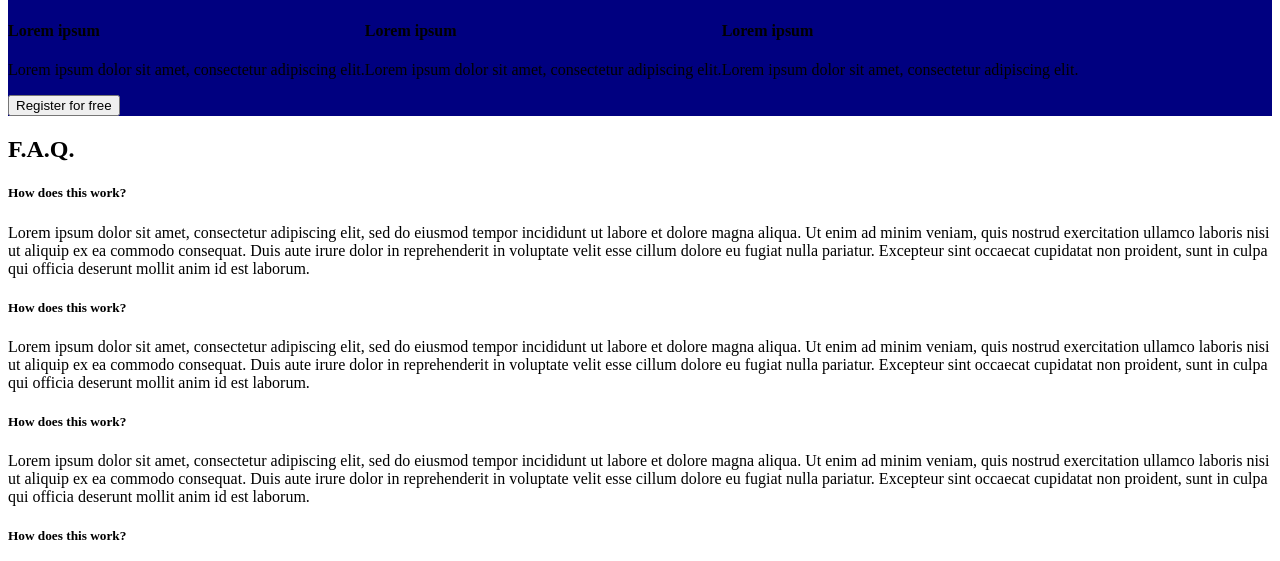
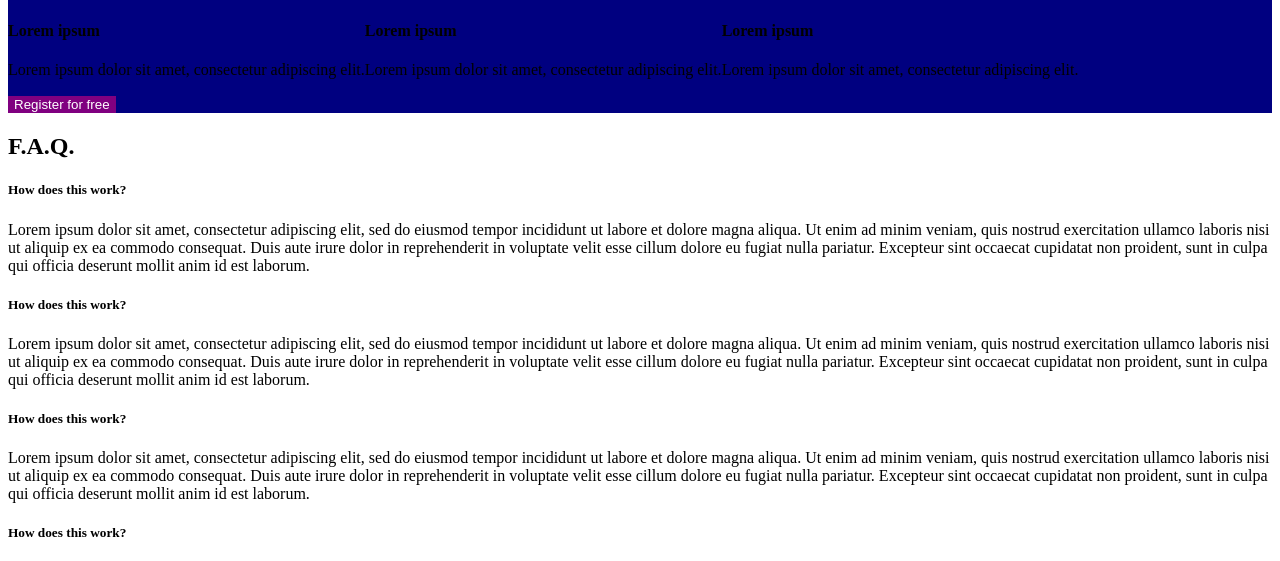
Before and after one commit to Jepkor1r/alx_html_css, a plain HTML site: page css_advanced/index.html in a window 1280 px wide. Shown: the part 1844-2405 px from the top of the page. Drawn offline with Linux system fonts and the light colour scheme.

Commit message:
added color to buton

```diff
--- a/css_advanced/index.html
+++ b/css_advanced/index.html
@@ -238,7 +238,7 @@
                         <p>Lorem ipsum dolor sit amet, consectetur adipiscing elit.</p>
                     </div>
                 </div>
-                <div>
+                <div class="button">
                  <button type="button">Register for free</button>
                 </div>
               </div>
--- a/css_advanced/styles.css
+++ b/css_advanced/styles.css
@@ -54,7 +54,7 @@
        font-weight: 50px;
      }
 
-     .main button {
+      .main button {
         background-color: purple;
         color: white;
         border: none;
@@ -149,3 +149,9 @@
    .smiley {
       display: flex;
    }
+
+   .free-membership button {
+      background-color: purple;
+      color: white;
+      border: none;
+   }
```
